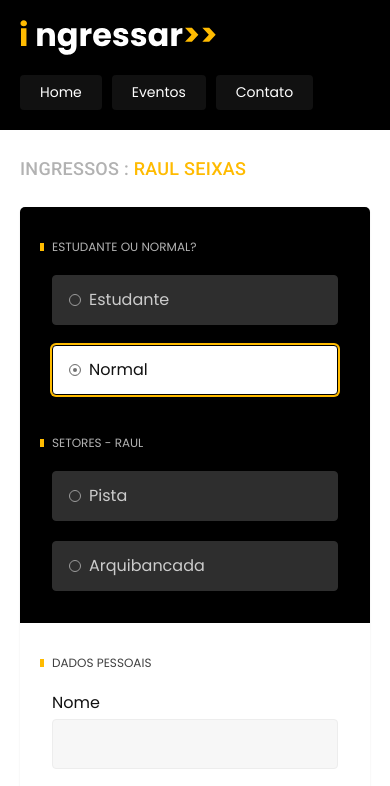
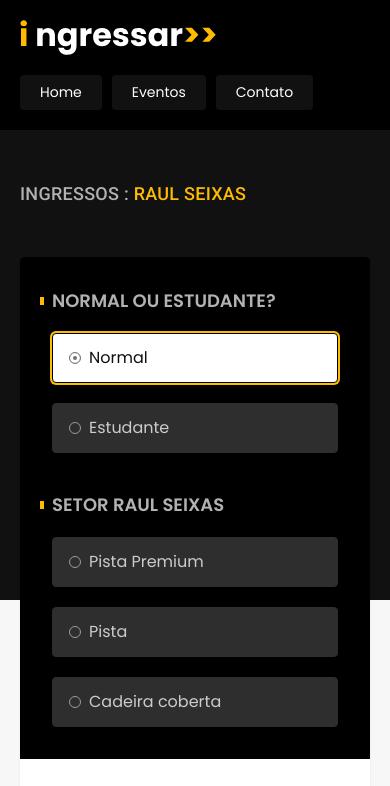
Before and after one commit to Maggmor/projetoingressar, a plain HTML site: page ingressos/raul.html in a window 390 px wide. Both pictures are taken after a click on the label "Normal". Shown: the top 786 px of the page. Drawn offline with Linux system fonts and the light colour scheme.

Commit message:
Ajuste form

```diff
--- a/css/ingressos/ingressos.css
+++ b/css/ingressos/ingressos.css
@@ -11,24 +11,29 @@
   transition: 1s;
 }
 
-#orcamento {
+#ingressos {
   background: linear-gradient(var(--cor-11) 600px, var(--cor-1) 0px);
 }
 
-.orcamento {
+.titulo-bg p {
+  padding-top: 50px;
+}
+
+.ingressos {
   display: grid;
   grid-template-columns: 5fr 7fr;
   padding-bottom: 120px;
+  padding-top: 50px;
 }
 
-.orcamento h2 {
+.ingressos h2 {
   text-transform: uppercase;
   position: relative;
   display: flex;
   align-items: center;
 }
 
-.orcamento h2::before {
+.ingressos h2::before {
   content: "";
   display: inline-block;
   width: 4px;
@@ -38,18 +43,13 @@
   left: -12px;
 }
 
-.orcamento-produto,
-.orcamento-dados {
+.ingresso-produto,
+.ingressos-dados {
   padding: 60px;
   box-shadow: 0 1px 2px rgba(0, 0, 0, 0.1);
 }
 
-.paraingresso {
-  padding-bottom: 25px;
-  padding-top: 25px;
-}
-
-.orcamento-produto {
+.ingresso-produto {
   border-radius: 5px 0 0 5px;
   background: var(--cor-12) url("../../img/dec/bottom-left.svg") no-repeat
     bottom 20px left 20px;
@@ -59,15 +59,15 @@
   align-content: start;
 }
 
-.orcamento-produto > * {
+.ingresso-produto > * {
   grid-column: 1/-1;
 }
 
-.orcamento-produto > label {
+.ingresso-produto > label {
   grid-column: initial;
 }
 
-.orcamento-produto label {
+.ingresso-produto label {
   font: 400 1rem/1.5 "Poppins", sans-serif;
   color: var(--cor-4);
   background-color: var(--cor-10);
@@ -80,12 +80,12 @@
   border: 1px solid var(--cor-10);
 }
 
-.orcamento-produto input:checked + label {
+.ingresso-produto input:checked + label {
   background: var(--cor-0);
   color: var(--cor-11);
 }
 
-.orcamento-produto label::before {
+.ingresso-produto label::before {
   content: "";
   display: inline-block;
   box-sizing: border-box;
@@ -96,57 +96,57 @@
   margin-right: 8px;
 }
 
-.orcamento-produto input:checked + label::before {
+.ingresso-produto input:checked + label::before {
   border-color: var(--cor-7);
   box-shadow: inset 0 0 0 3px var(--cor-0), inset 0 0 0 6px var(--cor-7);
 }
 
-.orcamento-produto label:hover {
+.ingresso-produto label:hover {
   background-color: var(--cor-9);
   border-color: var(--cor-9);
 }
 
-.orcamento-produto input:focus + label {
+.ingresso-produto input:focus + label {
   box-shadow: 0 0 0 2px var(--cor-p1);
   border-color: var(--cor-12);
 }
 
-.orcamento-produto label span {
+.ingresso-produto label span {
   display: none;
 }
 
-.orcamento-produto input:checked + label span {
+.ingresso-produto input:checked + label span {
   display: inline-block;
 }
 
-.orcamento-produto input {
+.ingresso-produto input {
   opacity: 0;
   position: absolute;
   pointer-events: none;
 }
 
-.orcamento-dados {
+.ingressos-dados {
   border-radius: 0 5px 5px 0;
   background: var(--cor-0) url("../../img/dec/bottom-right.svg") no-repeat
-    bottom 5px right;
+    bottom 20px right 20px;
 }
 
-.orcamento-conteudo {
+.ingressos-conteudo {
   display: none;
 }
 
-.orcamento-conteudo h2,
-.orcamento-dados h2:nth-of-type(n + 2) {
+.ingressos-conteudo h2,
+.ingressos-dados h2:nth-of-type(n + 2) {
   margin-top: 20px;
 }
 
-#bikcraft:checked ~ #orcamento-bikcraft,
-#seguro:checked ~ #orcamento-seguro {
+#normal:checked ~ #ingresso-normal,
+#estudante:checked ~ #ingresso-estudante {
   display: grid;
   gap: 20px;
 }
 
-.orcamento-detalhes {
+.ingressos-detalhes {
   display: none;
   background: var(--cor-0);
   padding: 20px;
@@ -155,44 +155,43 @@
   align-items: center;
 }
 
-.orcamento-detalhes li {
+.ingressos-detalhes li {
   display: flex;
   align-items: center;
   margin-bottom: 8px;
 }
 
-.orcamento-detalhes li img {
+.ingressos-detalhes li img {
   width: 16px;
   margin-right: 8px;
 }
 
-.orcamento-produto input:checked + label + .orcamento-detalhes {
+.ingresso-produto input:checked + label + .ingressos-detalhes {
   display: grid;
 }
 
 @media (max-width: 1200px) {
-  .orcamento-produto,
-  .orcamento-dados {
+  .ingresso-produto,
+  .ingressos-dados {
     padding: 32px;
   }
 }
 
 @media (max-width: 800px) {
-  .orcamento {
+  .ingressos {
     grid-template-columns: 1fr;
   }
-  .orcamento-produto {
+  .ingresso-produto {
     border-radius: 5px 5px 0 0;
     background: var(--cor-12);
   }
-  .orcamento-dados {
+  .ingressos-dados {
     border-radius: 0 0 5px 5px;
-    background: var(--cor-0);
   }
 }
 
 @media (max-width: 400px) {
-  .orcamento-produto {
+  .ingresso-produto {
     grid-template-columns: 1fr;
   }
 }
--- a/ingressos/raul.html
+++ b/ingressos/raul.html
@@ -6,7 +6,7 @@
   <meta name="viewport" content="width=device-width, initial-scale=1.0">
 
   <title>Ingressos | Raul</title>
-  <meta name="description" content="compre Agora.">
+  <meta name="description" content="Compre Agora.">
 
   <link rel="icon" href="./img/favicon.ico" type="image/icon+xml">
   <link rel="preload" href="../css/style.css" as="style">
@@ -19,7 +19,7 @@
   <script>document.documentElement.classList.add('js');</script>
 </head>
 
-<body id="raul">
+<body id="ingressos">
   <header class="header-bg">
     <div class="header container">
       <a href="../index.html"><img src="../img/logo.svg" width="196" height="35" alt="Ingressar"></a>
@@ -42,41 +42,45 @@
     </div>
 
     <section class="contato-fomulario" aria-label="Formulário">
-      <form class="orcamento container" action="../enviar.php" method="post">
-        <div class="orcamento-produto">
-          <h2 class="font-1-xs cor-5">Estudante ou Normal?</h2>
+      <form class="ingressos container" action="../enviar.php" method="post">
+        <div class="ingresso-produto">
+          <h2 class="font-1-m-b cor-5">Normal ou Estudante?</h2>
 
-          <input type="radio" name="tipo" value="bikcraft" id="bikcraft">
-          <label for="bikcraft">Estudante</label>
+          <input type="radio" name="tipo" value="normal" id="normal">
+          <label for="normal">Normal</label>
 
-          <input type="radio" name="tipo" value="seguro" id="seguro">
-          <label for="seguro">Normal</label>
+          <input type="radio" name="tipo" value="estudante" id="estudante">
+          <label for="estudante">Estudante</label>
 
-          <div class="orcamento-conteudo" id="orcamento-bikcraft">
-            <h2 class="font-1-xs cor-5">Setores - Raul</h2>
+          <div class="ingressos-conteudo" id="ingresso-normal">
+            <h2 class="font-1-m-b cor-5">Setor Raul Seixas</h2>
 
-            <input type="radio" name="produto" value="magic" id="magic">
-            <label for="magic">Pista<span>R$ 100</span></label>
+            <input type="radio" name="produto" value="pista premium normal raul" id="pista premium normal raul">
+            <label for="pista premium normal raul">Pista Premium<span>R$ 1000</span></label>
 
+            <input type="radio" name="produto" value="pista normal raul" id="pista normal raul">
+            <label for="pista normal raul">Pista<span>R$ 600</span></label>
 
-            <input type="radio" name="produto" value="nebula" id="nebula">
-            <label for="nebula">Arquibancada<span>R$ 50</span></label>
-
-
+            <input type="radio" name="produto" value="cadeira coberta raul" id="cadeira coberta raul">
+            <label for="cadeira coberta raul">Cadeira coberta<span>R$ 300</span></label>
           </div>
 
-          <div class="orcamento-conteudo" id="orcamento-seguro">
-            <h2 class="font-1-xs cor-5">Setores - Raul</h2>
+          <div class="ingressos-conteudo" id="ingresso-estudante">
+            <h2 class="font-1-m-b cor-5">Setor Raul Seixas</h2>
 
-            <input type="radio" name="produto" value="prata" id="prata">
-            <label for="prata">Pista<span>R$ 200</span></label>
+            <input type="radio" name="produto" value="premium estudante raul" id="premium estudante raul">
+            <label for="premium estudante raul">Pista Premium<span>R$ 500</span></label>
 
-            <input type="radio" name="produto" value="ouro" id="ouro">
-            <label for="ouro">Arquibancada<span>R$ 100</span></label>
+            <input type="radio" name="produto" value="pista estudante raul" id="pista estudante raul">
+            <label for="pista estudante raul">Pista<span>R$ 300</span></label>
+
+            <input type="radio" name="produto" value="cadeira estudante raul" id="cadeira estudante raul">
+            <label for="cadeira estudante raul">Cadeira coberta<span>R$ 150</span></label>
           </div>
+
         </div>
-        <div class="orcamento-dados form fadeInRight" data-anime="1000">
-          <h2 class=" font-1-xs cor-9 col-2">dados pessoais</h2>
+        <div class="ingressos-dados form fadeInRight" data-anime="1000"">
+        <h2 class=" font-1-xs cor-9 col-2">Dados pessoais</h2>
           <div>
             <label for="nome">Nome</label>
             <input type="text" id="nome" name="nome" required>
@@ -134,7 +138,6 @@
     </section>
   </main>
 
-
   <section class="contato" id="contato" aria-label="Contato">
     <footer class="footer-bg">
       <div class="footer container">
@@ -148,13 +151,13 @@
             <li>Salto - SP</li>
           </ul>
           <div class="footer-redes">
-            <a href="./raul.html">
+            <a href="./ramones.html">
               <img src="../img/redes/instagram.svg" width="32" height="32" alt="Instagram">
             </a>
-            <a href="./raul.html">
+            <a href="./ramones.html">
               <img src="../img/redes/facebook.svg" width="32" height="32" alt="Facebook">
             </a>
-            <a href="https://www.youtube.com/watch?v=CmB4sfoZkwo" target="_blank" rel="Raul Música">
+            <a href="https://www.youtube.com/watch?v=CmB4sfoZkwo" target="_blank" rel="Ramones Música">
               <img src="../img/redes/youtube.svg" width="32" height="32" alt="youtube">
             </a>
           </div>
```
Also changed, not shown: ingressos/maiden.html (+32 -28 lines), ingressos/ramones.html (+29 -26 lines).
